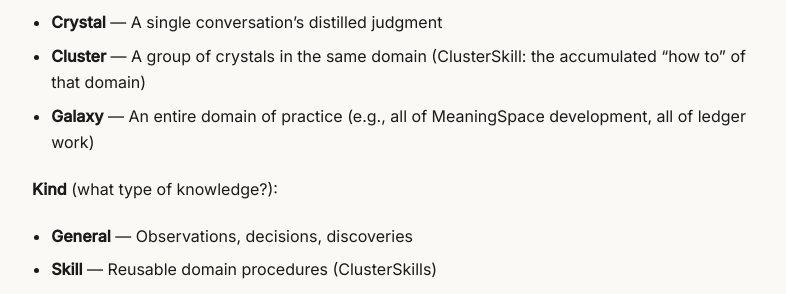
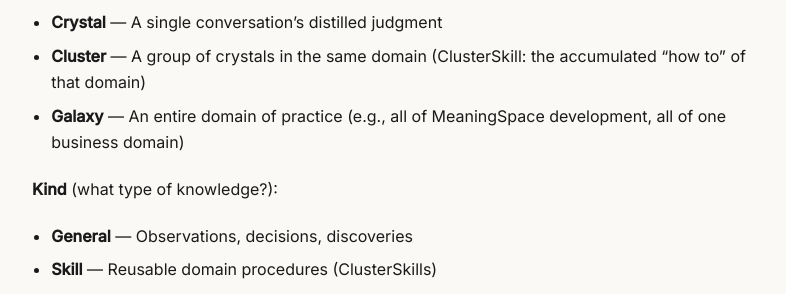
Before and after one commit to subtractlab/subtractlab, a Jekyll site: the page built from meaningspace.md, in a window 1280 px wide and 900 px high, scrolled down 3497 px. Shown: the part 154-448 px from the top of the window, without its empty margins (39-825 px from the left). Built offline with Jekyll 4.4.1, drawn with Linux system fonts in a browser that asks for light colours.

Commit message:
Remove business-domain names
Co-Authored-By: Claude Opus 5.5 <noreply@anthropic.com>
Claude-Session: https://claude.ai/code/session_01KmDwjpf4epGPvCgHKcV1Sp

```diff
--- a/meaningspace.md
+++ b/meaningspace.md
@@ -142,7 +142,7 @@ Crystals are not a flat list. They are organized along two orthogonal axes:
 
 - **Crystal** — A single conversation's distilled judgment
 - **Cluster** — A group of crystals in the same domain (ClusterSkill: the accumulated "how to" of that domain)
-- **Galaxy** — An entire domain of practice (e.g., all of MeaningSpace development, all of ledger work)
+- **Galaxy** — An entire domain of practice (e.g., all of MeaningSpace development, all of one business domain)
 
 **Kind** (what type of knowledge?):
 
```
